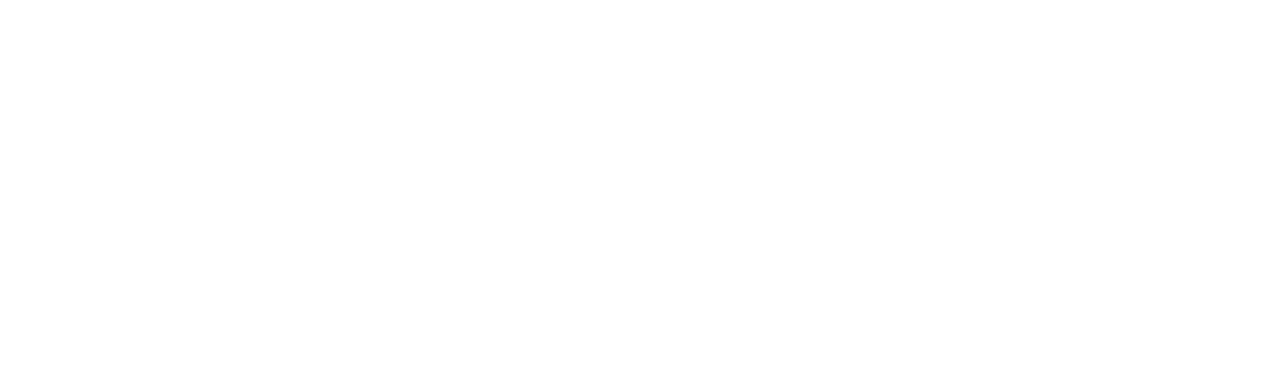
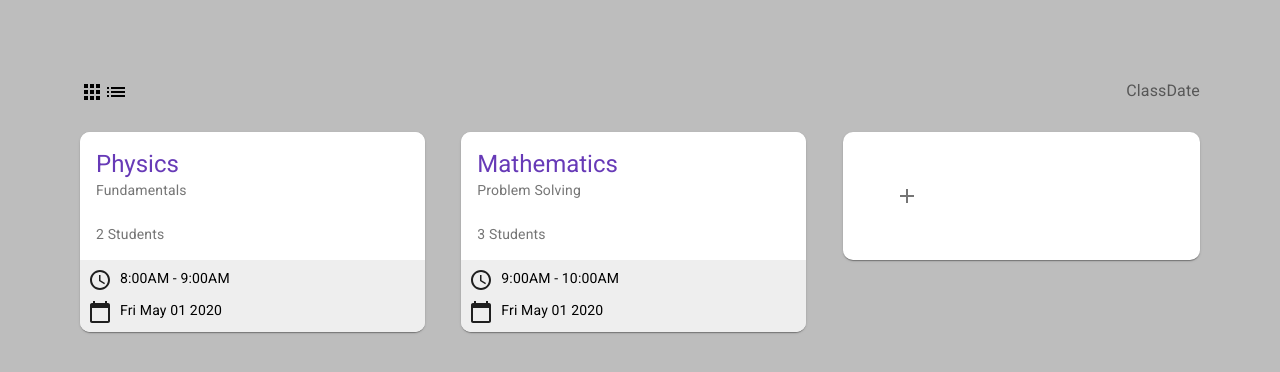
Before and after one commit to azkalonz/iskwela-web, a React (Create React App) app: page /dashboard in a window 1280 px wide. Shown: the top 372 px of the page. Built offline with nearby package versions, Linux system fonts and the light colour scheme.

Commit message:
feat: initial commit for dashboard

```diff
--- a/package.json
+++ b/package.json
@@ -18,6 +18,7 @@
     "react": "^16.13.1",
     "react-dom": "^16.13.1",
     "react-i18next": "^11.4.0",
+    "react-moment": "^0.9.7",
     "react-router-dom": "^5.1.2",
     "react-scripts": "3.4.1"
   },
--- a/src/App.js
+++ b/src/App.js
@@ -29,6 +29,7 @@
           <Switch>
             <Route exact path="/" component={Login} />
             <Route exact path="/login" component={Login} />
+            <Route exact path="/dashboard" component={Home} />
             {/* <Route exact path="/view-profile" component={Profile} />
             <Route component={() => <div>404</div>} /> */}
           </Switch>
--- /dev/null
+++ b/src/components/ClassCard.js
@@ -0,0 +1,115 @@
+import React from 'react';
+import { makeStyles } from '@material-ui/core/styles';
+import clsx from 'clsx';
+import {
+  Card,
+  CardActions,
+  CardContent,
+  Collapse,
+  IconButton,
+  Typography,
+  Container,
+  Grid,
+} from '@material-ui/core';
+import { red, grey } from '@material-ui/core/colors';
+import {
+  Add,
+  CalendarToday,
+  Schedule,
+} from '@material-ui/icons';
+
+const useStyles = makeStyles((theme) => ({
+  root: {
+    maxWidth: 345,
+    marginTop: theme.spacing(3),
+    borderRadius: 10,
+  },
+  addButton: {
+    alignSelf: "center",
+  },
+  addCard: {
+    padding: theme.spacing(5),
+  },
+  subject: {
+    background: "white"
+  },
+  students: {
+    marginTop: theme.spacing(3),
+  },
+  schedule: {
+    color: "black",
+    marginLeft: theme.spacing(1),
+  },
+  scheduleDate: {
+    marginTop: theme.spacing(1),
+  },
+  footer: {
+    background: grey[200],
+    direction: "column",
+  }
+}));
+
+export default function ClassCard(props) {
+  const classes = useStyles();
+  const [expanded, setExpanded] = React.useState(false);
+
+  if (props.new) {
+    return (
+      <Card className={[classes.root, classes.addCard]}>
+        <IconButton
+          size="medium"
+          className={classes.addButton}
+        >
+          <Add />
+        </IconButton>
+      </Card>
+    )
+  }
+
+  return (
+    <Card className={classes.root}>
+      <CardContent className={classes.subject}>
+        <Typography variant="h5" color="primary" component="h5">
+          {props.subjectName}
+        </Typography>
+        <Typography variant="body2" color="textSecondary" component="p">
+          {props.subjectDescription}
+        </Typography>
+        <Typography
+          variant="body2"
+          color="textSecondary"
+          component="p"
+          className={classes.students}
+        >
+          {props.numStudents + ' Students'}
+        </Typography>
+      </CardContent>
+      <CardActions disableSpacing className={classes.footer}>
+        <Grid container direction="column">
+          <Grid container direction="row">
+            <Schedule />
+            <Typography
+              variant="body2"
+              color="textSecondary"
+              component="p"
+              className={classes.schedule}
+            >
+              {props.schedule}
+            </Typography>
+          </Grid>
+          <Grid container direction="row" className={classes.scheduleDate}>
+            <CalendarToday />
+            <Typography
+              variant="body2"
+              color="textSecondary"
+              component="p"
+              className={classes.schedule}
+            >
+              { new Date().toDateString() }
+            </Typography>
+          </Grid>
+        </Grid>
+      </CardActions>
+    </Card>
+  );
+}
--- /dev/null
+++ b/src/components/Dashboard.js
@@ -0,0 +1,86 @@
+import React from "react";
+import {
+  Container,
+  Grid,
+  FormLabel,
+} from '@material-ui/core';
+import { grey } from '@material-ui/core/colors';
+import ClassCard from './ClassCard';
+import { makeStyles } from '@material-ui/core/styles';
+import {
+  Apps,
+  List,
+} from '@material-ui/icons';
+
+const useStyles = makeStyles((theme) => ({
+  grid: {
+    display: 'flex',
+    flexDirection: 'row',
+    // alignItems: 'center',
+  },
+  root: {
+    background: grey[400],
+    minHeight: "100vh",
+    padding: theme.spacing(5)
+  }
+}));
+
+export default function Dashboard() {
+
+  const classes = useStyles();
+
+  return (
+    <Container
+      component="main"
+      maxWidth="lg"
+      className={classes.root}
+    >
+      <Grid
+        container
+        direction="row"
+        justify="space-between"
+        className={classes.grid}>
+        <Grid item>
+          <Apps />
+          <List />
+        </Grid>
+        <Grid item>
+          <FormLabel
+            label={'Class'}
+          >Class</FormLabel>
+          <FormLabel
+            label={'Date'}
+          >Date</FormLabel>
+        </Grid>
+      </Grid>
+      <Grid
+        container
+        direction="row"
+        spacing={3}
+        className={classes.grid}>
+        <Grid item xs>
+          <ClassCard
+            subjectName={'Physics'}
+            subjectDescription={'Fundamentals'}
+            numStudents={2}
+            schedule={'8:00AM - 9:00AM'}
+          />
+        </Grid>
+        <Grid item xs>
+          <ClassCard
+            subjectName={'Mathematics'}
+            subjectDescription={'Problem Solving'}
+            numStudents={3}
+            schedule={'9:00AM - 10:00AM'}
+          />
+        </Grid>
+        <Grid item xs>
+          <ClassCard
+            new={true}
+          />
+        </Grid>
+      </Grid>
+    </Container>
+  )
+
+}
--- a/src/routes/Home.js
+++ b/src/routes/Home.js
@@ -1,27 +1,34 @@
-import React, { useEffect } from "react";
-import { useAuth0 } from "../react-auth0-spa.js";
-import Loader from "../components/Loader";
-import Alert from "@material-ui/lab/Alert";
-import { apiAuth } from "../components/Connection";
+import React from "react";
+import {
+  Container,
+  Grid,
+} from '@material-ui/core';
+import { grey } from '@material-ui/core/colors';
+import { makeStyles } from '@material-ui/core/styles';
+import Dashboard from "../components/Dashboard";
+
+const useStyles = makeStyles((theme) => ({
+  root: {
+    background: grey[400],
+    minHeight: "100vh",
+    padding: theme.spacing(5)
+  }
+}));
+
 function Home() {
-  const { loading, user } = useAuth0();
-  useEffect(() => {
-    if (!loading) {
-    }
-    if (user) {
-      apiAuth(user);
-    } else {
-      localStorage.removeItem("token");
-    }
-  }, [user, loading]);
+
+  const classes = useStyles();
 
   return (
-    <div>
-      <Loader display={loading ? "flex" : "none"} />
-      {!user && <Alert severity="warning">Please login to continue</Alert>}
-      {user && <h1>Welcome {user.nickname}!</h1>}
-    </div>
-  );
+    <Container
+      component="main"
+      maxWidth="lg"
+      className={classes.root}
+    >
+      <Dashboard />
+    </Container>
+  )
+
 }
 
 export default Home;
--- a/src/routes/Login.js
+++ b/src/routes/Login.js
@@ -1,17 +1,20 @@
 import React from 'react';
-import Avatar from '@material-ui/core/Avatar';
-import Box from '@material-ui/core/Box';
-import Button from '@material-ui/core/Button';
-import Checkbox from '@material-ui/core/Checkbox';
-import Container from '@material-ui/core/Container';
-import CssBaseline from '@material-ui/core/CssBaseline';
-import FormControlLabel from '@material-ui/core/FormControlLabel';
-import Grid from '@material-ui/core/Grid';
+import {
+  Avatar,
+  Box,
+  Button,
+  Checkbox,
+  Container,
+  CssBaseline,
+  FormControlLabel,
+  Grid,
+  TextField,
+  Typography
+} from '@material-ui/core';
 import { LockOutlined } from '@material-ui/icons';
 import Link from '@material-ui/core/Link';
 import { makeStyles } from '@material-ui/core/styles';
-import TextField from '@material-ui/core/TextField';
-import Typography from '@material-ui/core/Typography';
+import { useHistory } from 'react-router-dom';
 import { useTranslation } from 'react-i18next';
 
 function Copyright() {
@@ -54,8 +57,13 @@
 
 
 export default function Login() {
+  const history = useHistory();
   const { t } = useTranslation();
   const classes = useStyles();
+
+  const handleClick = () => {
+    history.push('/dashboard');
+  }
 
   return (
     <Container component="main" maxWidth="xs">
@@ -115,6 +123,7 @@
             variant="contained"
             className={classes.submit}
             color="primary"
+            onClick={handleClick}
           >
             { t('common:login.signIn') }
           </Button>
--- a/src/translations/en/common.json
+++ b/src/translations/en/common.json
@@ -1,4 +1,11 @@
 {
+    "dashboard": {
+        "class": "Class",
+        "classPlaceholder": "All Class",
+        "date": "Date",
+        "datePlaceholder": "Select Date",
+        "title": "My Class"
+    },
     "login": {
         "forgotPassword": "Forgot Password?",
         "idNumber": "ID Number",
```
Also changed, not shown: 1 other file (tests, documents, lock files or other folders).
